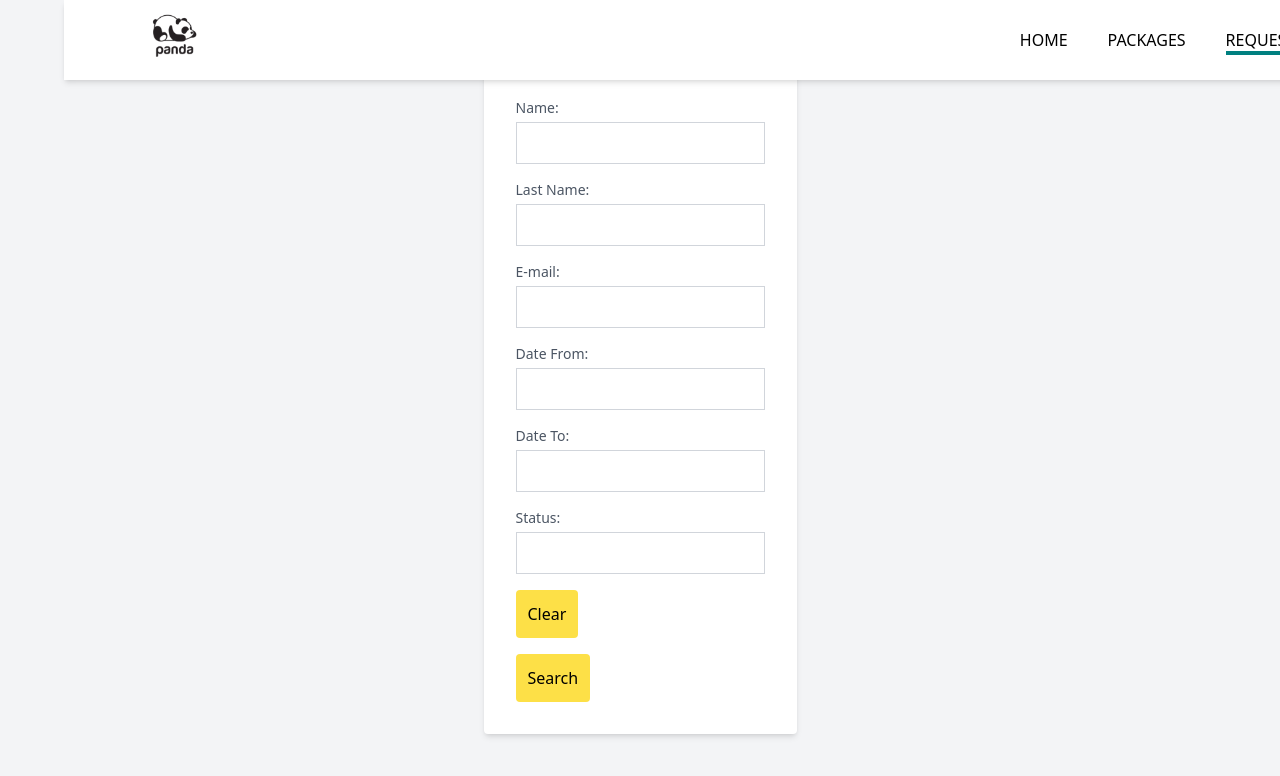
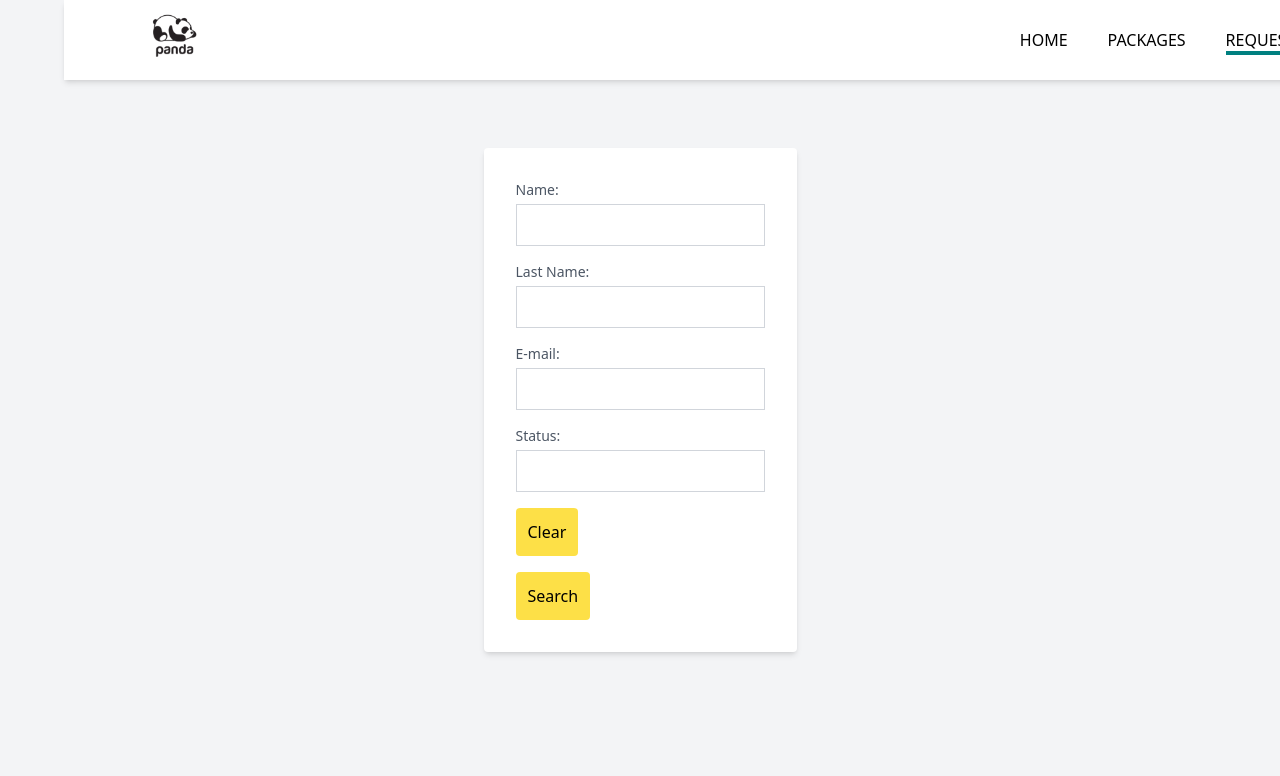
Before and after one commit to kristinadze/zoo-site, a React (Vite) app: page /requests in a window 1280 px wide. Shown: the top 776 px of the page. Built offline with nearby package versions, Linux system fonts and the light colour scheme.

Commit message:
date from and to deleted

```diff
--- a/src/pages/RequestsPage/RequestsPage.tsx
+++ b/src/pages/RequestsPage/RequestsPage.tsx
@@ -57,36 +57,6 @@ export const RequestsPage = () => {
 
             <div className="mb-4">
               <label className="block text-sm font-medium text-gray-600">
-                Date From:
-              </label>
-              <input
-                type="text"
-                id="date_from"
-                name="date_from"
-                // value={formData.date_from}
-                // onChange={(e) => handleFieldChange(e)}
-                className="mt-1 p-2 border border-gray-300 w-full"
-                required
-              />
-            </div>
-
-            <div className="mb-4">
-              <label className="block text-sm font-medium text-gray-600">
-                Date To:
-              </label>
-              <input
-                type="text"
-                id="date_to"
-                name="date_to"
-                // value={formData.date_to}
-                // onChange={(e) => handleFieldChange(e)}
-                className="mt-1 p-2 border border-gray-300 w-full"
-                required
-              />
-            </div>
-
-            <div className="mb-4">
-              <label className="block text-sm font-medium text-gray-600">
                 Status:
               </label>
               <input
```
